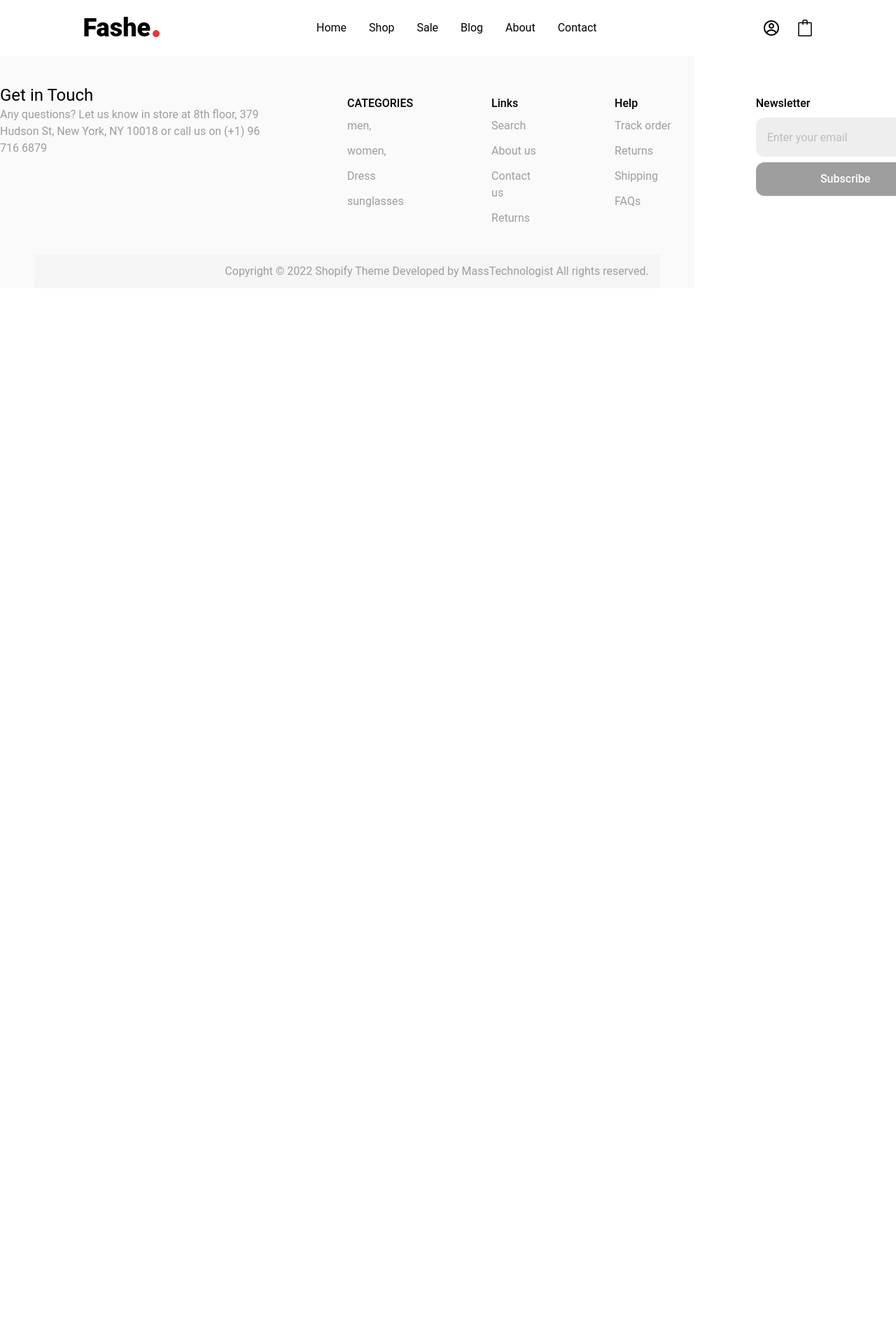
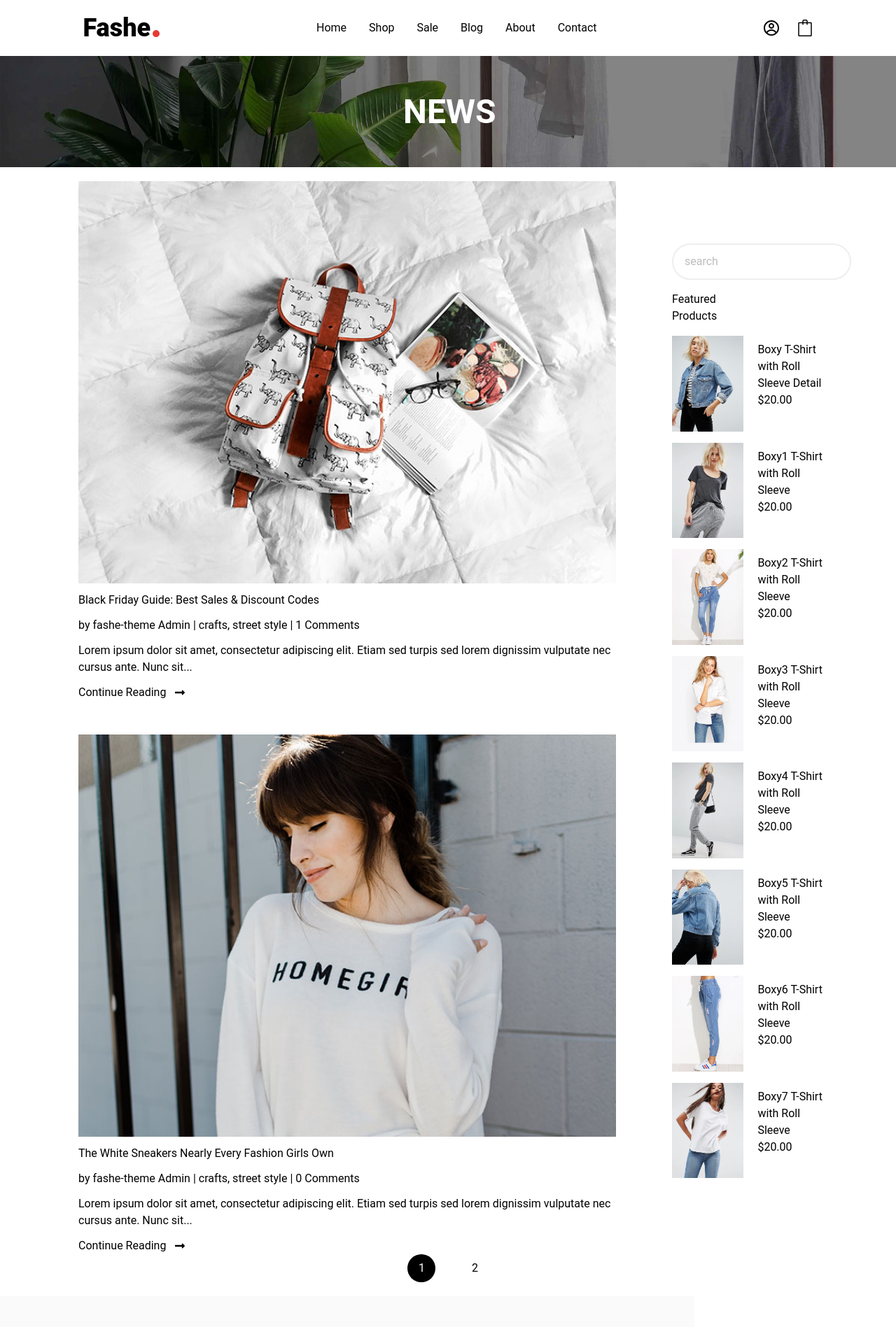
Before and after one commit to aymanboujjar/React_Final_projet-Ayman_Boujjar, a React (Create React App) app: page /blog in a window 1280 px wide. Shown: the top 1897 px of the page at 70% size. Before the commit the page ends 800 px from the top, so only its background shows below. Built offline with nearby package versions, Linux system fonts and the light colour scheme.

Commit message:
adding blog section

```diff
--- a/src/App.jsx
+++ b/src/App.jsx
@@ -7,6 +7,8 @@ import Footer from "./layouts/footer";
 import Shop from "./pages/shop";
 import Shop2 from "./pages/shop2";
 import Details from "./pages/details";
+import Blog from "./pages/blog";
+import Blog2 from "./pages/blog2";
 
 function App() {
   return (
@@ -17,6 +19,8 @@ function App() {
       <Route path="/" element={<Home/>} />
       <Route path="/shop" element={<Shop/>} />
       <Route path="/shop2" element={<Shop2/>} />
+      <Route path="/blog" element={<Blog/>} />
+      <Route path="/blog2" element={<Blog2/>} />
       <Route path="/details/:id" element={<Details/>} />
     </Routes>
     <Footer/>
--- a/src/constant/images.jsx
+++ b/src/constant/images.jsx
@@ -21,6 +21,7 @@ blog1:require("../assets/imgs/blog-01.jpg"),
 blog2:require("../assets/imgs/blog-02.jpg"),
 blog3:require("../assets/imgs/blog-03.jpg"),
 banner:require("../assets/imgs/banner.webp"),
-bannerr:require("../assets/imgs/banner-08.jpg")
+bannerr:require("../assets/imgs/banner-08.jpg"),
+blogbanner:require("../assets/imgs/blogBanner.webp")
 }
 export default  dataImages
--- /dev/null
+++ b/src/pages/blog.jsx
@@ -0,0 +1,69 @@
+import React from 'react';
+import { Images } from '../constant';
+import data  from "../json/data.json"
+import { IoSearch } from "react-icons/io5";
+import { FaLongArrowAltRight } from "react-icons/fa";
+import { useNavigate } from 'react-router-dom';
+
+const Blog = () => {
+    const navigate=useNavigate()
+
+    return (
+        <>
+        <div className='relative mt-5'>
+            <img src={Images.blogbanner} alt="" />
+            <h1 className='absolute bottom-[35%] text-white text-5xl font-bold left-[45%]'>NEWS</h1>
+        </div>
+        <div className='flex justify-center items-center gap-x-20'>
+
+        <div className='flex flex-col  justify-around mt-5 w-[60%] gap-y-12'>
+
+        <div className=' h-fit flex flex-col gap-y-3 '>
+            <div className='relative overflow-hidden'>
+        <img className='w-[100%] transition-transform duration-500 ease-in-out hover:scale-110' src={Images.blog1} alt="" />
+            </div>
+        <h1>Black Friday Guide: Best Sales & Discount Codes</h1>
+        <h6>by fashe-theme Admin | crafts, street style | 1 Comments</h6>
+        <p>Lorem ipsum dolor sit amet, consectetur adipiscing elit. Etiam sed turpis sed lorem dignissim vulputate nec cursus ante. Nunc sit...</p>
+        <button className='flex items-center gap-x-3'>Continue Reading <FaLongArrowAltRight /></button>
+        </div>
+        <div className=' h-fit flex flex-col gap-y-3'>
+        <div className='relative overflow-hidden'>
+        <img className='w-[100%] transition-transform duration-500 ease-in-out hover:scale-110' src={Images.blog2} alt="" />
+            </div>
+            <h1>The White Sneakers Nearly Every Fashion Girls Own</h1>
+        <h6>by fashe-theme Admin | crafts, street style | 0 Comments</h6>
+        <p>Lorem ipsum dolor sit amet, consectetur adipiscing elit. Etiam sed turpis sed lorem dignissim vulputate nec cursus ante. Nunc sit...</p>
+        <button className='flex items-center gap-x-3'>Continue Reading <FaLongArrowAltRight /></button>
+        </div>
+        </div>
+        <div className='w-[10%] flex flex-col gap-y-4 mr-20 '>
+            <input type="search" name="search " placeholder={`search`} className=' w-[20vw] py-3 rounded-full px-4 border-2' id="" />
+            <h1>Featured Products</h1>
+            <div className='flex flex-col gap-y-4'>
+            {data.map((e,i)=>(
+                <div className='flex items-start gap-x-5'>
+                    <img className='w-[80%]'  src={Images[e.image]} alt="" />
+                    <div className=' pt-2'>
+                        <h1 className='w-[8vw]'>{e.title}</h1>
+                        <p>{e.price}</p>
+                    </div>
+                </div>
+            ))}
+            </div>
+        </div>
+        </div>
+
+        <div className='flex items-center justify-center gap-x-9'>
+                    <button onClick={()=>navigate("/blog")} className='bg-black text-white rounded-full w-10 p-2 px-4'>1</button>
+                    <button onClick={()=>navigate("/blog2")} className=' bg-white text-black hover:bg-black hover:text-white rounded-full w-10 p-2 px-4' >2</button>
+                    </div>
+
+
+
+
+        </>
+    );
+};
+
+export default Blog;
--- /dev/null
+++ b/src/pages/blog2.jsx
@@ -0,0 +1,61 @@
+import React from 'react';
+import { Images } from '../constant';
+import data  from "../json/data.json"
+import { IoSearch } from "react-icons/io5";
+import { FaLongArrowAltRight } from "react-icons/fa";
+import { useNavigate } from 'react-router-dom';
+
+const Blog2 = () => {
+    const navigate=useNavigate()
+
+    return (
+        <>
+        <div className='relative mt-5'>
+            <img src={Images.blogbanner} alt="" />
+            <h1 className='absolute bottom-[35%] text-white text-5xl font-bold left-[45%]'>NEWS</h1>
+        </div>
+        <div className='flex justify-center items-start gap-x-20'>
+
+        <div className='flex flex-col  justify-around mt-5 w-[60%] gap-y-12'>
+
+        <div className=' h-fit flex flex-col gap-y-3 '>
+            <div className='relative overflow-hidden'>
+        <img className='w-[100%] transition-transform duration-500 ease-in-out hover:scale-110' src={Images.blog3} alt="" />
+            </div>
+        <h1>New York SS 2018 Street Style: By Annina Mislin</h1>
+        <h6>by fashe-theme Admin | crafts, street style | 1 Comments</h6>
+        <p>Lorem ipsum dolor sit amet, consectetur adipiscing elit. Etiam sed turpis sed lorem dignissim vulputate nec cursus ante. Nunc sit...</p>
+        <button className='flex items-center gap-x-3'>Continue Reading <FaLongArrowAltRight /></button>
+        </div>
+        <div className='flex items-center justify-center gap-x-9'>
+                    <button onClick={()=>navigate("/blog")} className=' bg-white text-black hover:bg-black hover:text-white rounded-full w-10 p-2 px-4' >1</button>
+                    <button onClick={()=>navigate("/blog2")} className='bg-black text-white rounded-full w-10 p-2 px-4'>2</button>
+                    </div>
+        </div>
+        <div className='w-[10%] flex flex-col gap-y-4 mr-20 '>
+            <input type="search" name="search " placeholder={`search`} className=' w-[20vw] py-3 rounded-full px-4 border-2' id="" />
+            <h1>Featured Products</h1>
+            <div className='flex flex-col gap-y-4'>
+            {data.map((e,i)=>(
+                <div className='flex items-start gap-x-5'>
+                    <img className='w-[80%]'  src={Images[e.image]} alt="" />
+                    <div className=' pt-2'>
+                        <h1 className='w-[8vw]'>{e.title}</h1>
+                        <p>{e.price}</p>
+                    </div>
+                </div>
+            ))}
+            </div>
+        </div>
+        </div>
+
+
+
+
+
+
+        </>
+    );
+};
+
+export default Blog2;
```
Also changed, not shown: src/assets/imgs/blogBanner.webp (added).
